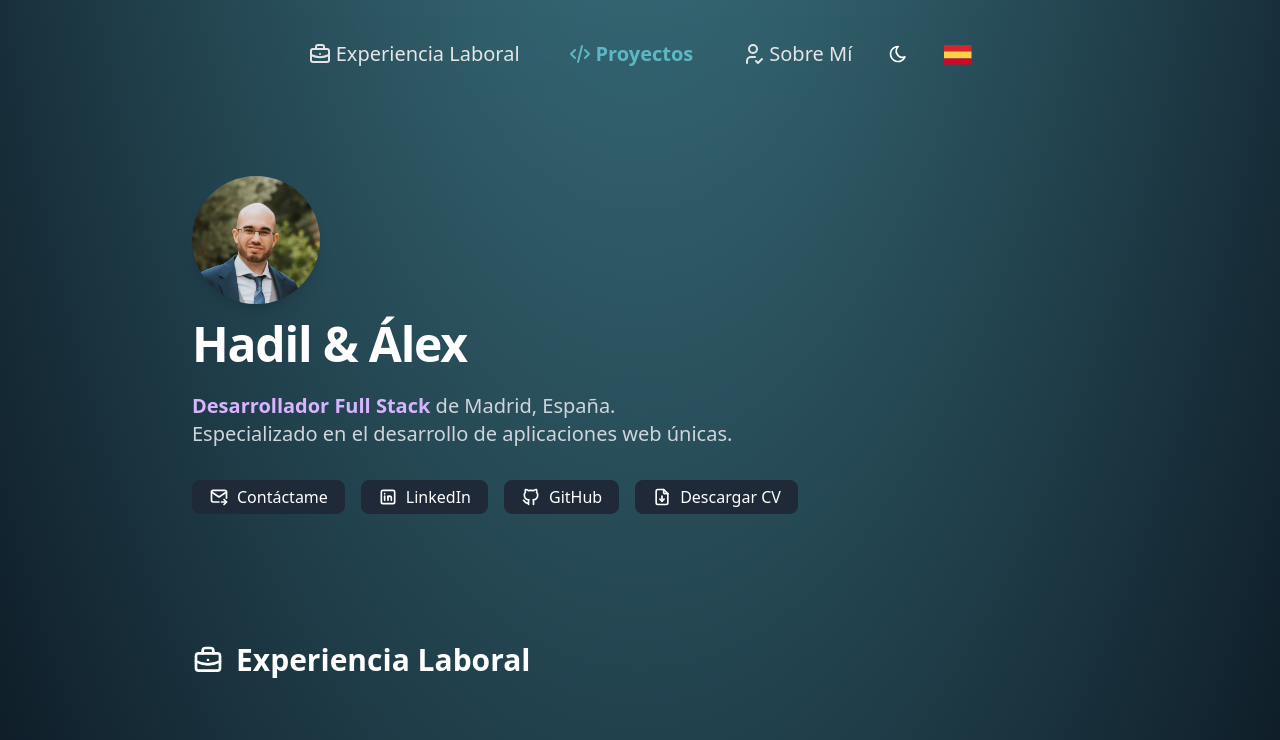
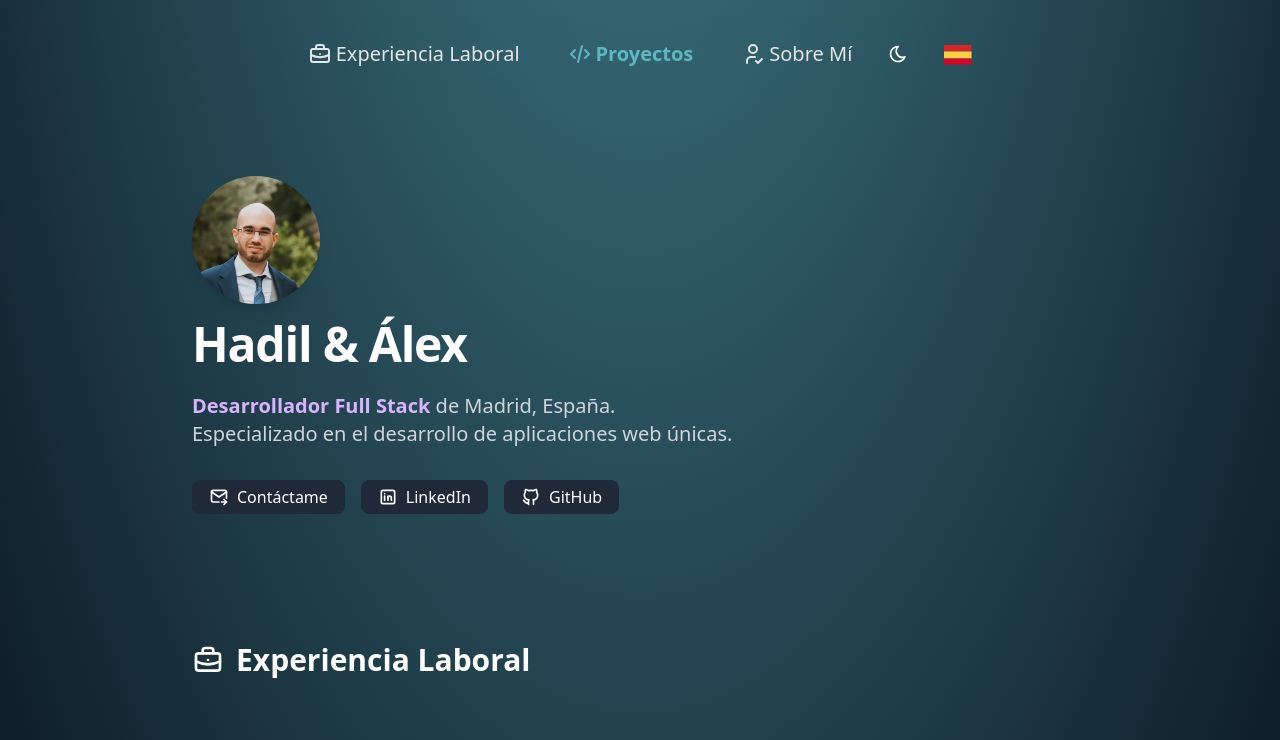
Before and after one commit to Naiimtj/wedding_AH, a React (Vite) app: page / in a window 1280 px wide. Shown: the top 740 px of the page. Built offline with nearby package versions, Linux system fonts and the light colour scheme.

Commit message:
Remove GitHub link and download CV functionality from Footer and Home components; update Spanish translations accordingly.

```diff
--- a/src/layouts/Footer.jsx
+++ b/src/layouts/Footer.jsx
@@ -1,6 +1,5 @@
 import { useTranslation } from "react-i18next";
-import { GitHub, LinkedInIcon, MailIcon } from "../assets/icons/SocialMedia";
-import { Download } from "../assets/icons";
+import { LinkedInIcon, MailIcon } from "../assets/icons/SocialMedia";
 import { Link } from "react-router-dom";
 
 export default function Footer() {
@@ -29,29 +28,6 @@ export default function Footer() {
           >
             <LinkedInIcon />
           </Link>
-          <Link
-            to="https://github.com/Naiimtj"
-            target="_blank"
-            rel="noopener noreferrer"
-            className="dark:text-grayWedding text-black dark:hover:text-blueWedding hover:text-blueLightWedding"
-            alt={t("Button to my GitHub")}
-          >
-            <GitHub />
-          </Link>
-          <a
-            href={`/Naiim Taefy Jiménez - ${
-              t("en-EN") === "en-EN" ? "Resume_CV" : "Curriculum"
-            }.pdf`}
-            download={
-              t("en-EN") === "en-EN"
-                ? "Naiim Taefy Jiménez - Resume_CV.pdf"
-                : "Naiim Taefy Jiménez - Curriculum.pdf"
-            }
-            className="dark:text-grayWedding text-black dark:hover:text-blueWedding hover:text-blueLightWedding"
-            alt={t("Button Download Resume_CV pdf")}
-          >
-            <Download />
-          </a>
         </div>
       </div>
       {/* // - Copyright section*/}
--- a/src/pages/Home.jsx
+++ b/src/pages/Home.jsx
@@ -1,6 +1,5 @@
 import { useTranslation } from "react-i18next";
 import { GitHub, LinkedInIcon, MailIcon } from "../assets/icons/SocialMedia";
-import { Download } from "../assets/icons";
 import BigBackgraoundHA from "/me.webp";
 import WorkExperience from "./WorkExperience";
 import Projects from "./Projects";
@@ -8,7 +7,6 @@ import AboutMe from "./AboutMe";
 import SectionContainer from "../components/SectionContainer";
 // import Badge from "../components/Badge";
 import SocialPill from "../components/SocialPill";
-import DownloadPill from "../components/DownloadPill";
 
 const Home = () => {
   const [t] = useTranslation("translation");
@@ -63,20 +61,6 @@ const Home = () => {
               <GitHub className="md:size-5 size-8" />
               <span className="hidden md:block">GitHub</span>
             </SocialPill>
-            <DownloadPill
-              url={`/Naiim Taefy Jiménez - ${
-                t("en-EN") === "en-EN" ? "Resume_CV" : "Curriculum"
-              }.pdf`}
-              name={
-                t("en-EN") === "en-EN"
-                  ? "Naiim Taefy Jiménez - Resume_CV.pdf"
-                  : "Naiim Taefy Jiménez - Curriculum.pdf"
-              }
-              txtAlt={t("Button Download Resume_CV pdf")}
-            >
-              <Download className="md:size-5 size-8" />
-              {t("Download CV")}
-            </DownloadPill>
           </nav>
         </div>
       </SectionContainer>
--- a/src/translations/esES/translation.json
+++ b/src/translations/esES/translation.json
@@ -82,7 +82,6 @@
   "Button to display more information": "Botón para mostrar más información",
   "Button back home": "Botón volver a Inicio",
   "Button Available for work": "Botón Disponible para trabajar",
-  "Button Download Resume_CV pdf": "Botón Descarga Curriculum pdf",
   "Button to Section Work Experience": "Botón a Sección Experiencia Laboral",
   "Button to Section Projects": "Botón a Sección Proyectos",
   "Button to Section About Me": "Botón a Sección Sobre mí",
```
Also changed, not shown: 2 other files (tests, documents, lock files or other folders).
